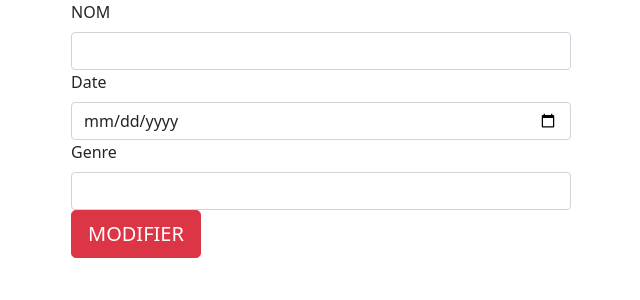
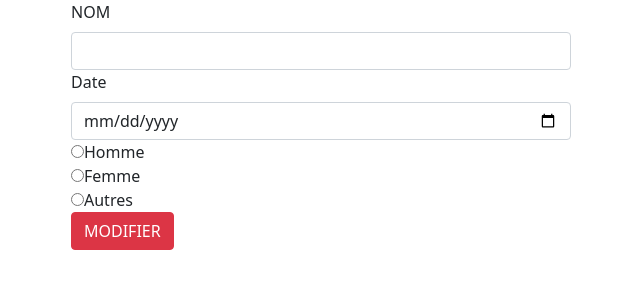
Before and after one commit to tohainatsaroana/mern-crud-test, a React (Create React App) app in the folder altee-testa/: page /edit-user/1 in a window 1280 px wide. Shown: the top 300 px of the page, without its empty margins (319-959 px from the left). Built offline with nearby package versions, Linux system fonts and the light colour scheme.

Commit message:
testa version 2

```diff
--- a/altee-testa/src/components/create-user.component.js
+++ b/altee-testa/src/components/create-user.component.js
@@ -3,7 +3,6 @@ import Form from 'react-bootstrap/Form'
 import Button from 'react-bootstrap/Button';
 import axios from 'axios';
 import UserList from './user-list.component';
-import EditUser from './edit-user.component';
 
 export default class CreateUser extends Component {
 
@@ -112,17 +111,11 @@ export default class CreateUser extends Component {
         </Button>
         </Form>
         <br></br>
-        <p>------------------------------------------------------------------------------</p>
+        <p></p>
 
       <div className="navigation">
       <h3> LISTE USER </h3>
       <UserList/>
-
-      <br></br>
-        <p>------------------------------------------------------------------------------</p>
-
-      <h3> EDITER USER </h3>
-      <EditUser/>
       </div>
 
 
--- a/altee-testa/src/components/edit-user.component.js
+++ b/altee-testa/src/components/edit-user.component.js
@@ -82,12 +82,35 @@ export default class EditUser extends Component {
           <Form.Control type="date" value={this.state.date} onChange={this.onChangeUserDate} />
         </Form.Group>
 
-        <Form.Group controlId="Name">
-          <Form.Label>Genre</Form.Label>
-          <Form.Control type="text" value={this.state.rollno} onChange={this.onChangeUserRollno} />
+        <Form.Group controlId="Radio">
+          <input
+              type="radio"
+              value="Homme"
+              checked={this.state.rollno === "Homme"}
+              onChange={this.onChangeUserRollno}
+            />
+            Homme
+        </Form.Group>
+        <Form.Group controlId="Radio">
+          <input
+              type="radio"
+              value="Femme"
+              checked={this.state.rollno === "Femme"}
+              onChange={this.onChangeUserRollno}
+            />
+            Femme
+        </Form.Group>
+        <Form.Group controlId="Radio">
+          <input
+              type="radio"
+              value="Autres"
+              checked={this.state.rollno === "Autres"}
+              onChange={this.onChangeUserRollno}
+            />
+            Autres
         </Form.Group>
 
-        <Button variant="danger" size="lg" block="block" type="submit">
+        <Button variant="danger" block="block" type="submit">
           MODIFIER
         </Button>
       </Form>
```
